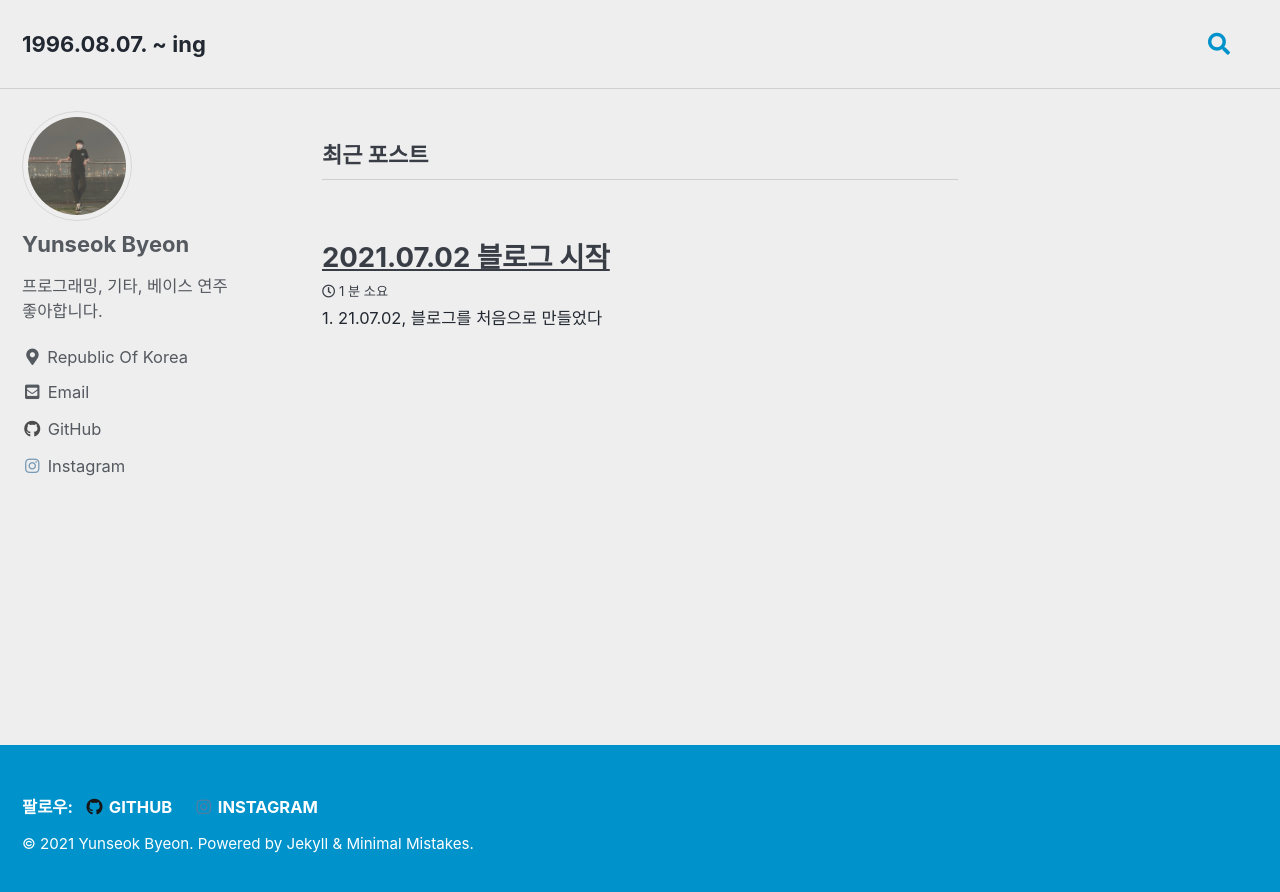
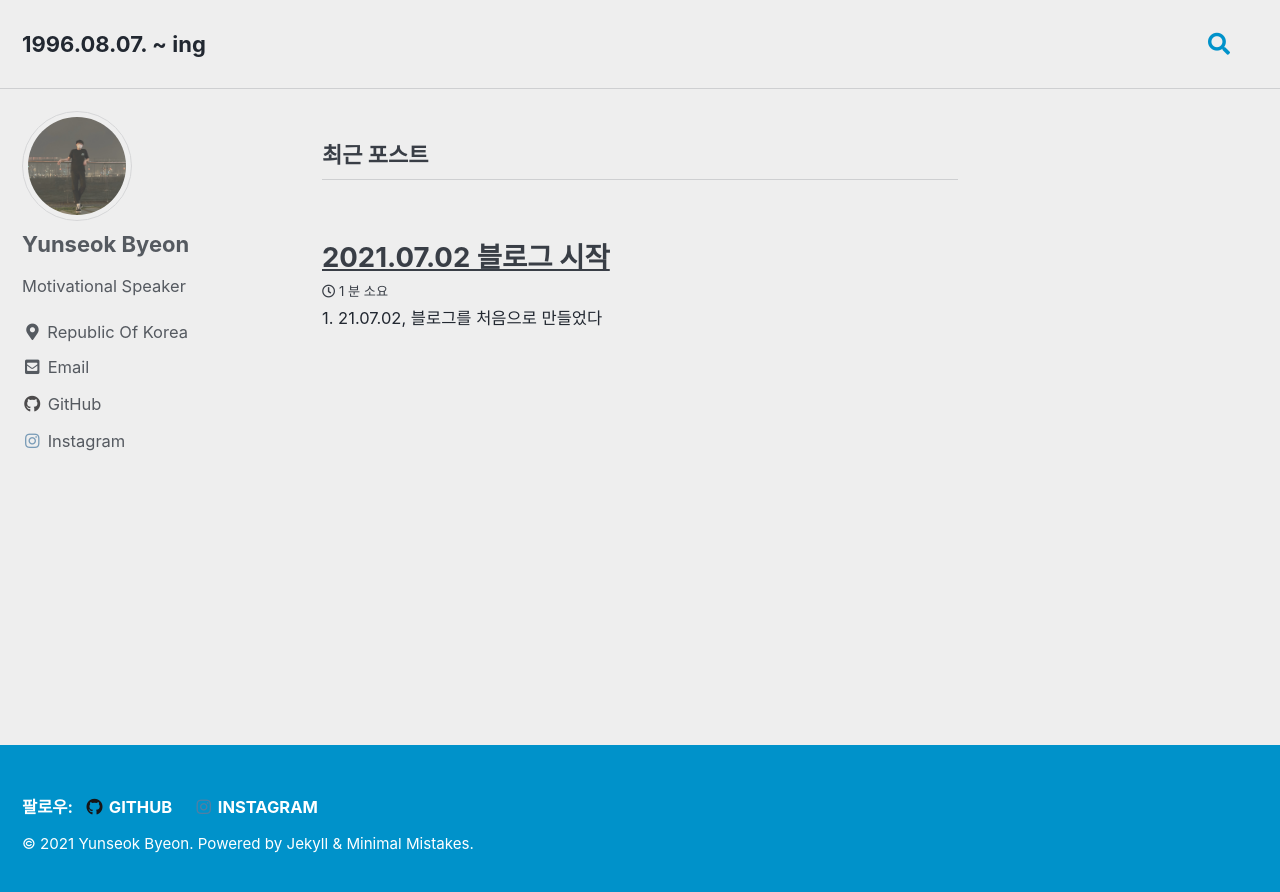
Before and after one commit to bye0nys/bye0nys.github.io, a Jekyll site: the page built from index.html, in a window 1280 px wide. Shown: the top 892 px of the page. Built offline with Jekyll 4.4.1, drawn with Linux system fonts in a browser that asks for light colours; cached includes are drawn as plain includes; the list of posts is cut into pages by our own code.

Commit message:
"Motivational Speaker"

```diff
--- a/_config.yml
+++ b/_config.yml
@@ -96,7 +96,7 @@ analytics:
 author:
   name             : "Yunseok Byeon"
   avatar           : "/assets/images/profile.jpg"
-  bio              : "프로그래밍, 기타, 베이스 연주<br/> 좋아합니다."
+  bio              : "Motivational Speaker"
   location         : "Republic Of Korea"
   email            :
   links:
@@ -210,7 +210,7 @@ sass:
 permalink: /:categories/:title/
 paginate: 5 # amount of posts to show
 paginate_path: /page:num/
-timezone: Asia/Seoul # https://en.wikipedia.org/wiki/List_of_tz_database_time_zones
+timezone: # https://en.wikipedia.org/wiki/List_of_tz_database_time_zones
 
 
 # Plugins (previously gems:)
```
